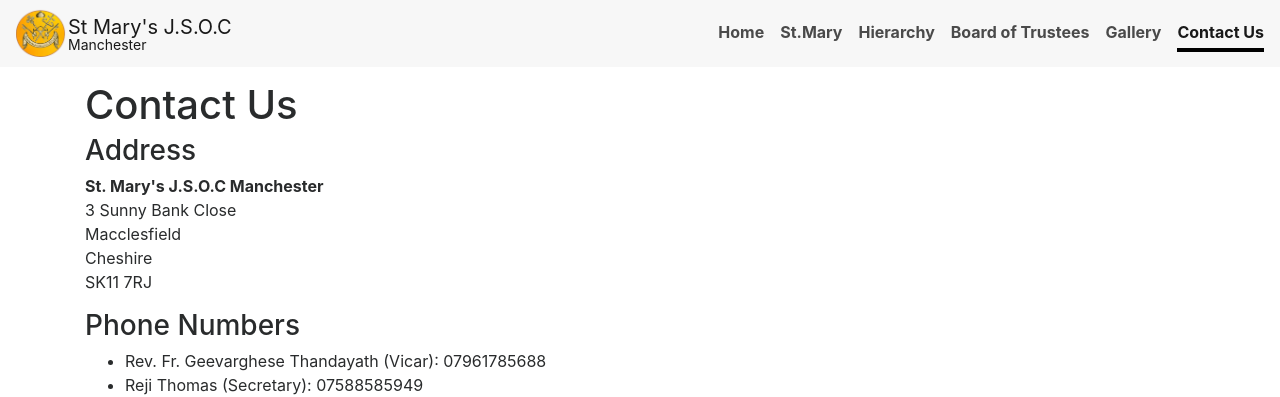
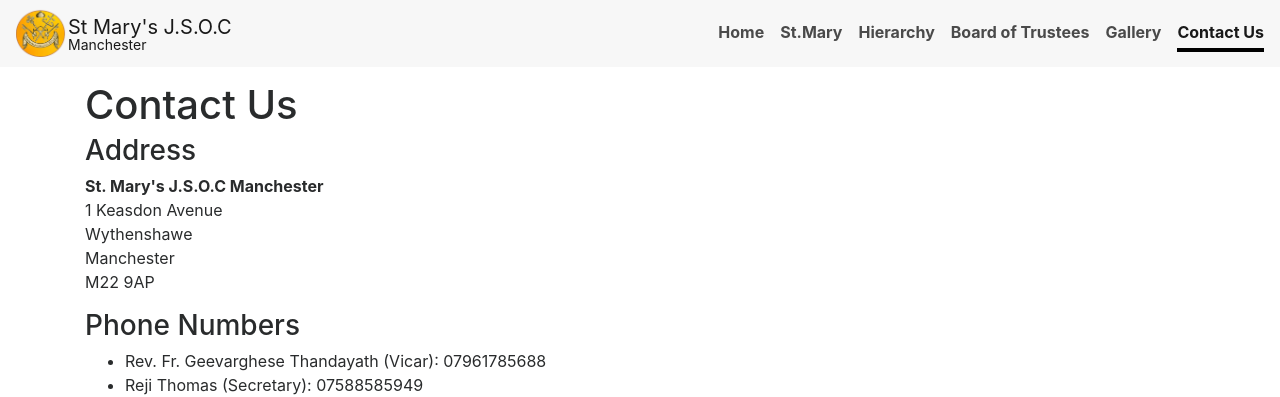
Before and after one commit to stmarys-jsoc/stmarys-jsoc.github.io, a Jekyll site: the page built from contact.md, in a window 1280 px wide. Shown: the top 397 px of the page. Built offline with Jekyll 4.4.1, drawn with Linux system fonts in a browser that asks for light colours.

Commit message:
Update contact.md

```diff
--- a/contact.md
+++ b/contact.md
@@ -7,10 +7,10 @@
 ### Address
 <address>
   <strong>St. Mary's J.S.O.C Manchester</strong><br />
-  3 Sunny Bank Close<br />
-  Macclesfield<br />
-  Cheshire<br />
-  SK11 7RJ
+  1 Keasdon Avenue<br />
+  Wythenshawe<br />
+  Manchester<br />
+  M22 9AP
 </address>
 
 ### Phone Numbers
```
